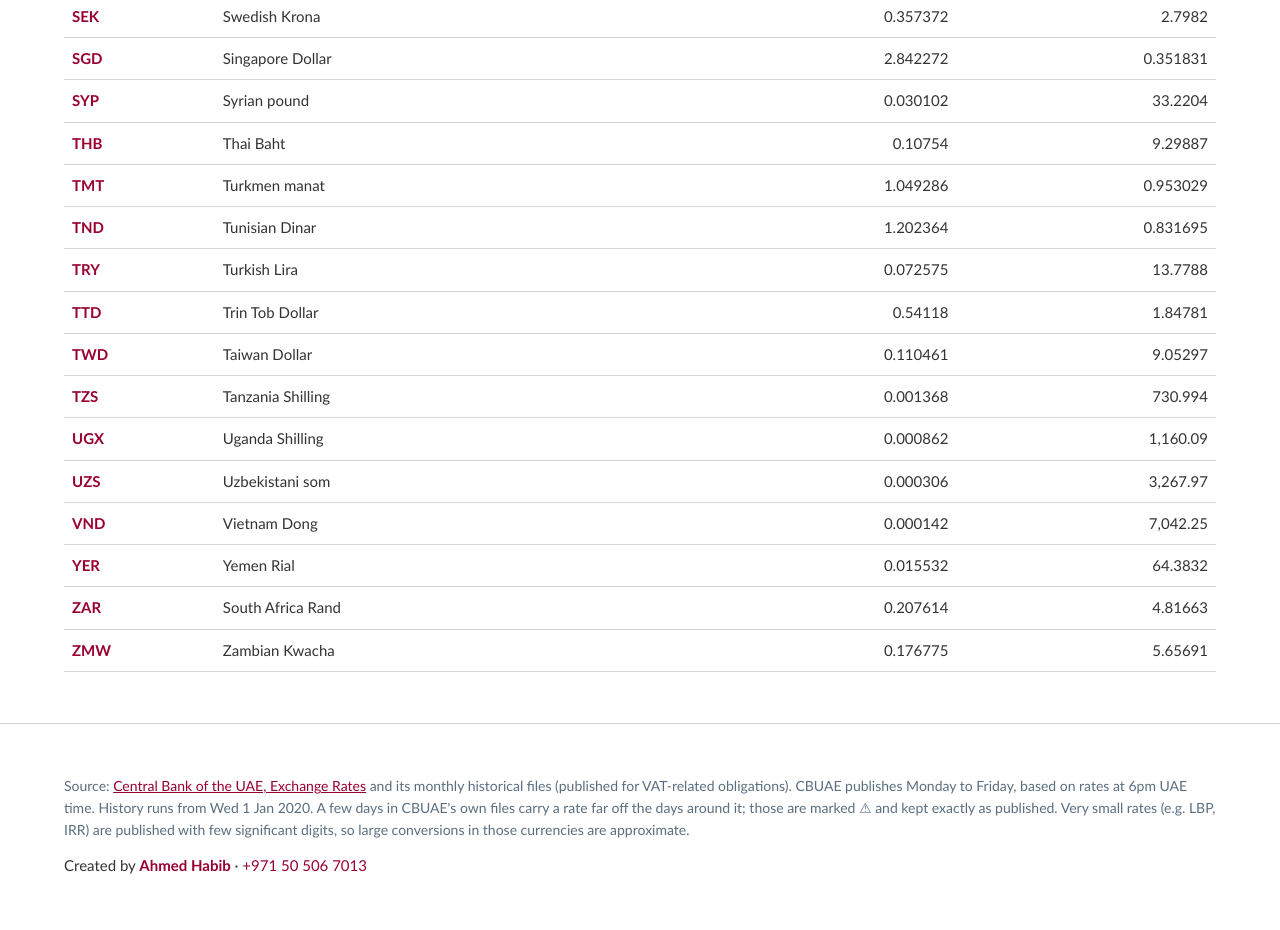
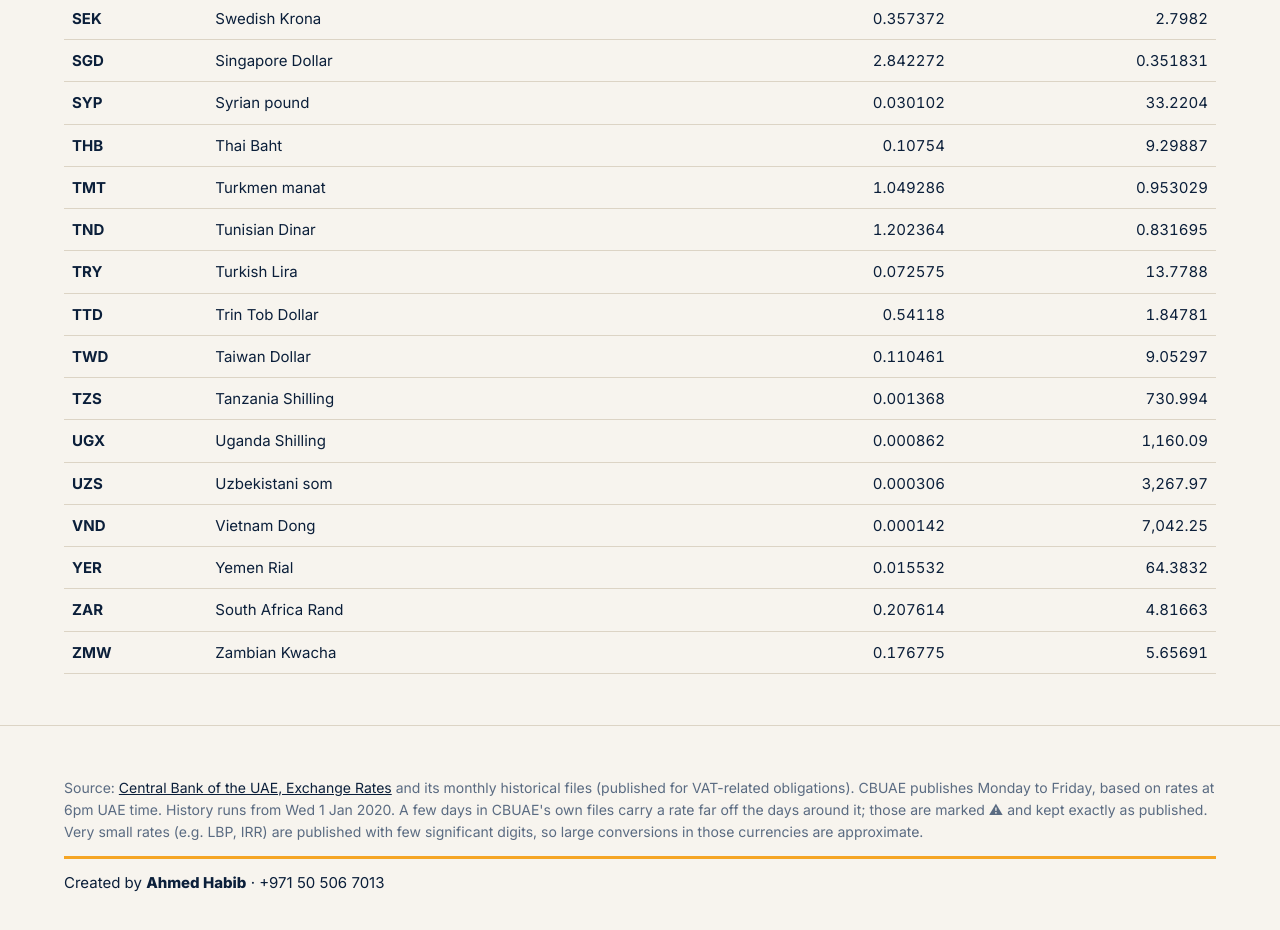
Before and after one commit to taxwithhabib/aed, a plain HTML site: page index.html in a window 1280 px wide. Shown: the part 3521-4451 px from the top of the page. Drawn offline with Linux system fonts and the light colour scheme.

Commit message:
Use personal colours (navy, amber, cream) and Inter font
Co-Authored-By: Claude Opus 5.5 <noreply@anthropic.com>
Claude-Session: https://claude.ai/code/session_011hhHjiNRr9bRXgMEMxDbCD

```diff
--- a/index.html
+++ b/index.html
@@ -3,23 +3,24 @@
 <head>
 <meta charset="utf-8">
 <meta name="viewport" content="width=device-width, initial-scale=1">
+<link rel="preconnect" href="https://fonts.googleapis.com"><link rel="preconnect" href="https://fonts.gstatic.com" crossorigin><link href="https://fonts.googleapis.com/css2?family=Inter:wght@400;600;700;800&display=swap" rel="stylesheet">
 <title>CBUAE AED Converter</title>
 <style>
 /* VOICE: calm, exact, professional - a tax adviser's working tool
    IDEA: a bank's posted FX rate slip - amount in, dirham figure out, source stamped
    PICTURE: the live AED result, large, beside the inputs
-   COLOUR and TYPE: BDO palette - charcoal ink, pale charcoal ground, red for emphasis; Trebuchet
-   LAYOUT: converter band on top, searchable full rate table below, source line at foot */
+   COLOUR and TYPE: personal identity - navy ink, cream ground, amber accent, slate secondary; Inter
+   LAYOUT: converter band on top, searchable full rate table below, credit at foot */
 :root{color-scheme:light dark;
---bg:light-dark(#ffffff,#1f1f1f);--panel:light-dark(#e7e7e7,#2b2b2b);--ink:light-dark(#333333,#f0f0f0);
---muted:light-dark(#5b6e7f,#a9b6c2);--line:light-dark(#d4d4d4,#3d3d3d);--red:#e81a3b;--burg:light-dark(#98002e,#ff6b84);
---field:light-dark(#ffffff,#1a1a1a);--warn:#d67900}
+--bg:light-dark(#F7F4EE,#0B1F3A);--panel:light-dark(#ECE6DA,#132B4D);--ink:light-dark(#0B1F3A,#F7F4EE);
+--muted:light-dark(#5A6B82,#A9B6C8);--line:light-dark(#DCD4C5,#25406A);--red:#F5A524;--burg:light-dark(#0B1F3A,#F5A524);
+--field:light-dark(#ffffff,#0F2645);--warn:light-dark(#A15C00,#F5A524)}
 :root[data-theme=light]{color-scheme:light}:root[data-theme=dark]{color-scheme:dark}
 *{box-sizing:border-box;min-width:0}
-body{margin:0;background:var(--bg);color:var(--ink);font:16px/1.55 "Trebuchet MS",Trebuchet,"Proxima Nova",system-ui,sans-serif;overflow-x:clip}
+body{margin:0;background:var(--bg);color:var(--ink);font:16px/1.55 Inter,system-ui,-apple-system,"Segoe UI",sans-serif;overflow-x:clip}
 .band{padding:clamp(24px,4vw,56px) max(5vw,16px)}
 .wrap{max-width:1180px;margin:0 auto}
-h1{font-size:clamp(28px,4vw,42px);line-height:1.05;margin:0 0 6px;text-wrap:balance}
+h1{font-size:clamp(28px,4vw,44px);line-height:1.05;margin:0 0 6px;text-wrap:balance;font-weight:800;letter-spacing:-.02em}
 .sub{color:var(--muted);margin:0 0 24px}
 .conv{display:grid;grid-template-columns:minmax(0,1fr) minmax(0,1.15fr);gap:0;background:var(--panel);border-radius:6px;overflow:hidden}
 .inputs{padding:clamp(20px,3vw,36px);display:grid;gap:16px;align-content:start}
@@ -31,15 +32,15 @@ input:focus-visible,select:focus-visible,button:focus-visible{outline:3px solid
 .dir button[aria-pressed=true]{background:var(--ink);color:var(--bg)}
 .chips{display:flex;flex-wrap:wrap;gap:8px}
 .chips button{min-height:40px;padding:0 14px;border:1px solid var(--line);border-radius:20px;background:var(--field);color:var(--ink);font:inherit;font-size:14px;cursor:pointer}
-.chips button.on{border-color:var(--red);color:var(--burg);font-weight:bold}
+.chips button.on{border-color:var(--red);background:var(--red);color:#0B1F3A;font-weight:700}
 .result{background:var(--bg);margin:10px;border-radius:4px;padding:clamp(20px,3vw,36px);display:flex;flex-direction:column;justify-content:center;gap:10px;border-top:4px solid var(--red)}
 .from{color:var(--muted);font-size:17px}
-.big{font-size:clamp(34px,6vw,60px);line-height:1.05;font-weight:bold;white-space:nowrap;overflow-wrap:normal;overflow-x:auto}
+.big{font-size:clamp(34px,6vw,60px);line-height:1.05;font-weight:800;letter-spacing:-.02em;white-space:nowrap;overflow-wrap:normal;overflow-x:auto}
 .big small{font-size:.45em;color:var(--burg);margin-left:6px}
 .rate{font-size:15px;color:var(--ink)}
 .rate span{white-space:nowrap}
 .actions{display:flex;gap:10px;flex-wrap:wrap;align-items:center}
-.btn{min-height:44px;padding:0 18px;border:0;border-radius:4px;background:var(--red);color:#fff;font:inherit;font-size:15px;cursor:pointer}
+.btn{min-height:44px;padding:0 18px;border:0;border-radius:4px;background:var(--red);color:#0B1F3A;font-weight:700;font:inherit;font-size:15px;cursor:pointer}
 .stamp{font-size:13px;color:var(--muted)}
 .stale{color:var(--warn);font-weight:bold}
 h2{font-size:24px;margin:0 0 12px}
@@ -51,10 +52,10 @@ td{padding:9px 8px;border-bottom:1px solid var(--line)}
 td.n,th.n{text-align:right;font-variant-numeric:tabular-nums;white-space:nowrap}
 tbody tr{cursor:pointer}tbody tr:hover{background:var(--panel)}
 tr.sel td{background:var(--panel);font-weight:bold}
-.code{font-weight:bold;color:var(--burg)}
+.code{font-weight:700;color:var(--burg)}
 .foot{font-size:14px;color:var(--muted);border-top:1px solid var(--line)}
 .foot a{color:var(--burg)}
-.credit{margin:14px auto 0;max-width:1180px;font-size:15px;color:var(--ink)}.credit strong{color:var(--burg)}.credit a{white-space:nowrap;text-decoration:none}
+.credit{margin:14px auto 0;max-width:1180px;font-size:15px;color:var(--ink)}.credit strong{color:var(--burg);font-weight:800}.credit{border-top:3px solid var(--red);padding-top:12px}.credit a{white-space:nowrap;text-decoration:none}
 .daterow{display:flex;gap:8px}.daterow input{flex:1}.ghost{min-height:48px;padding:0 14px;border:1px solid var(--line);border-radius:4px;background:var(--field);color:var(--ink);font:inherit;font-size:15px;cursor:pointer;white-space:nowrap}
 .note{font-size:14px;padding:10px 12px;border-left:4px solid var(--warn);background:var(--bg)}.note:empty{display:none}
 td.flag{color:var(--warn)}
```
